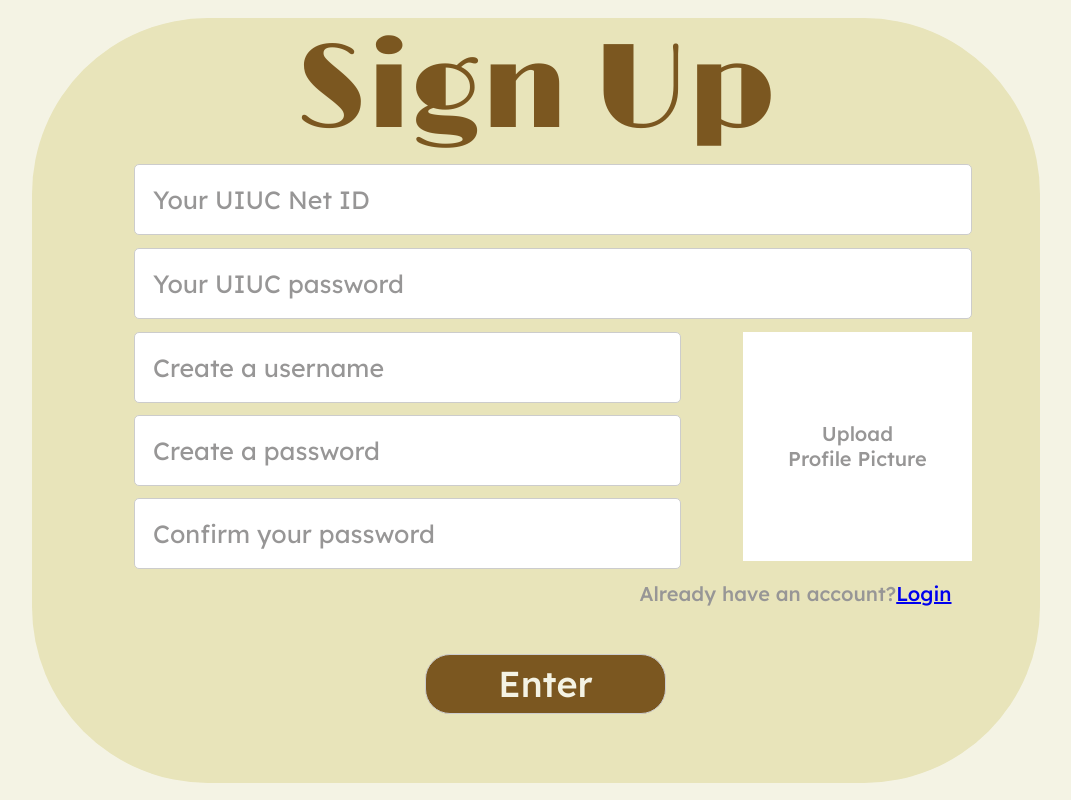
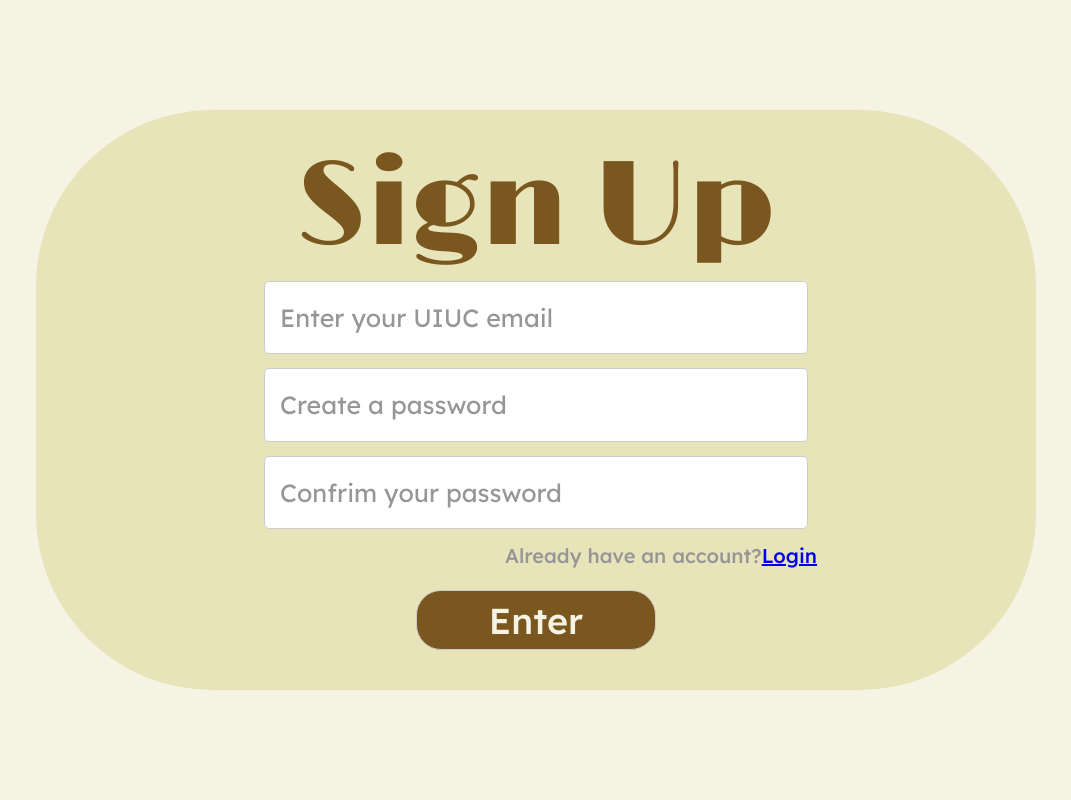
Before and after one commit to longma1012/CS409_project, a React (Create React App) app in the folder my-app/: page /signup in a window 1280 px wide. Shown: the whole page, without its empty margins (104-1175 px from the left). Built offline with nearby package versions, Linux system fonts and the light colour scheme.

Commit message:
sign up finished

```diff
--- a/my-app/src/components/Header/Header.jsx
+++ b/my-app/src/components/Header/Header.jsx
@@ -27,8 +27,7 @@
                 setCurrentUserEmail("");
             }
         });
-
-        return () => unsubscribe(); // Unsubscribe from the auth state listener on component unmount
+        return () => unsubscribe();
     }, []);
 
     // console.log(auth?.currentUser?.email);
--- a/my-app/src/components/LoginPage/LoginPage.css
+++ b/my-app/src/components/LoginPage/LoginPage.css
@@ -1,10 +1,6 @@
 @import "../../variables.css";
 
 .loginContainer {
-  /* width: 100%;
-  height: 100%;
-  position: relative;
-  background: #f4f3e4; */
   width: 100%;
   height: 100vh; /* Use vh for full viewport height if the container is the outermost element */
   display: flex; /* Set display to flex to use flexbox properties */
@@ -16,9 +12,7 @@
 
 .loginInnerContainer {
   width: 1000px;
-  height: 560px;
-  /* left: 256px;
-  top: 185px; */
+  height: 540px;
   margin: auto;
   position: absolute;
   background: #e8e4ba;
@@ -46,15 +40,13 @@
   align-items: center;
   padding: 0;
   margin-bottom: 50px;
-  /* border: 1px solid #7b5720; */
 }
 
 .login_section {
   width: 525px;
   height: 78px;
-  padding: 10px;
   margin-bottom: 14px;
-  /* margin-left: 238px; */
+  padding-left: 15px;
   color: var(--inner-text-grey);
   border: 1px solid #ccc;
   border-radius: 5px;
@@ -63,6 +55,7 @@
   font-weight: 400;
   word-wrap: break-word;
 }
+
 .login_section::placeholder {
   color: var(--inner-text-grey);
 }
@@ -95,11 +88,14 @@
   /* align-self: center; */
   margin: 0;
   padding: 0;
-  height: 30px;
+  height: 20px;
   color: red;
-  /* border: 1px solid #7b5720; */
   font-family: Lexend;
   font-size: 14px;
+}
+
+.error p {
+  margin: 0;
 }
 
 .enterButton{
@@ -109,6 +105,7 @@
 .enterButton button {
   width: 240px;
   height: 60px;
+  margin-top: 5px;
   border-radius: 25px;
   border: 1px solid #ccc;
   background-color: var(--dark-brown);
--- a/my-app/src/components/LoginPage/LoginPage.jsx
+++ b/my-app/src/components/LoginPage/LoginPage.jsx
@@ -3,7 +3,6 @@
 import { Link, useNavigate } from "react-router-dom";
 import { auth } from "../../config/firebase";
 import { signInWithEmailAndPassword } from "firebase/auth";
-import { createUserWithEmailAndPassword } from "firebase/auth";
 
 const LoginPage = () => {
     const [email, setEmail] = useState("");
@@ -11,7 +10,7 @@
     const [signInError, setSignInError] = useState(null);
     const navigate = useNavigate();
 
-    console.log(auth?.currentUser?.email);
+    // console.log(auth?.currentUser?.email);
 
     const signIn = async (e) => {
         e.preventDefault();
--- a/my-app/src/components/SignUpPage/SignUpPage.css
+++ b/my-app/src/components/SignUpPage/SignUpPage.css
@@ -1,24 +1,29 @@
+@import "../../variables.css";
+
 .container {
     width: 100%;
-  height: 100vh; /* Use vh for full viewport height if the container is the outermost element */
-  display: flex; /* Set display to flex to use flexbox properties */
-  justify-content: center; /* Center horizontally */
-  align-items: center; /* Center vertically */
+    height: 100vh;
+    display: flex;
+    justify-content: center;
+    align-items: center;
     position: relative;
     background: var(--background);
 }
 
 .innerContainer {
-  width: 1008.17px;
-  height: 765px;
+    width: 1000px;
+    height: 580px;
     margin: auto;
     background: #e8e4ba;
     border-radius: 176px;
     display: flex;
     flex-direction: column;
+    justify-content: space-between;
+    align-items: center;
 }
 
 .signUpTitle {
+    margin-top: 25px;
     color: var(--dark-brown);
     text-align: center;
     font-family: "Limelight", cursive;
@@ -28,35 +33,23 @@
     line-height: normal;
 }
 
-.signup_uiuc_section {
-  width: 816px;
-  height: 67px;
-  margin-left: 102px;
-  margin-bottom: 13px;
-  border: 1px solid #ccc;
-  border-radius: 5px;
-  padding-left: 18px;
-  color: var(--inner-text-grey);
-  font-size: 25px;
-  font-family: Lexend;
-  font-weight: 400;
-  word-wrap: break-word;
-}
-.signup_uiuc_section::placeholder{
-  color: var(--inner-text-grey);
+.signUpformationContainer {
+    height: 262px;
+    width: 525px;
+    display: flex;
+    flex-direction: column;
+    justify-content: space-between;
+    align-items: center;
+    padding: 0;
+    /* border: 1px solid red; */
 }
 
-.otherformContainer {
-  display: flex;
-  flex-direction: row;
-}
 .signup_section {
-  width: 525px;
-  height: 67px;
-  margin-bottom: 12px;
-  margin-left: 102px;
+    width: 100%;
+    height: 78px;
+    padding-left: 15px;
+    margin-bottom: 14px;
     border: 1px solid #ccc;
-  padding-left: 18px;
     border-radius: 5px;
     color: var(--inner-text-grey);
     font-size: 25px;
@@ -68,33 +61,9 @@
 .signup_section::placeholder {
     color: var(--inner-text-grey);
 }
-.signupForm {
-  display: flex;
-  flex-direction: column;
-}
-
-.photoUpload {
-  width: 229px;
-  height: 229px;
-  flex-shrink: 0;
-  background: #fff;
-  margin-left: 62px;
-  color: var(--inner-text-grey);
-
-  text-align: center;
-  font-family: Lexend;
-  font-size: 20px;
-  font-style: normal;
-  font-weight: 500;
-  line-height: normal;
-  display: flex;
-  flex-direction: column;
-  justify-content: center;
-  flex-shrink: 0;
-}
 
 .loginIfHaveAccount {
-  margin-left: 519px;
+  margin-left: 250px;
     color: var(--inner-text-grey);
     text-align: center;
     font-family: Lexend;
@@ -118,13 +87,30 @@
     color: #7f1f1f;
 }
 
-.enterButtonSignup button {
-  width: 241px;
+.error{
+  /* align-self: center; */
+  margin: 0;
+  padding: 0;
+  height: 20px;
+  color: red;
+  font-family: Lexend;
+  font-size: 14px;
+  /* margin-bottom: 5px; */
+}
+
+.error p {
+  margin: 0;
+}
+
+.enterButton{
+  align-self: center;
+}
+.enterButton button {
+  width: 240px;
   height: 60px;
-  margin-left: 393px;
-  margin-top: 48px;
-  margin-bottom: 55px;
   border-radius: 25px;
+  margin-top: 5px;
+  margin-bottom: 40px;
   border: 1px solid #ccc;
   background-color: var(--dark-brown);
   color: var(--background);
@@ -135,3 +121,6 @@
   font-weight: 500;
   line-height: normal;
 }
+.enterButton button:active {
+  background-color: #2f200a;
+}
--- a/my-app/src/components/SignUpPage/SignUpPage.jsx
+++ b/my-app/src/components/SignUpPage/SignUpPage.jsx
@@ -1,52 +1,65 @@
 import React, { useState } from "react";
 import "./SignUpPage.css";
-import { Link } from "react-router-dom";
+import { Link, useNavigate } from "react-router-dom";
+import { auth } from "../../config/firebase";
+import { createUserWithEmailAndPassword } from "firebase/auth";
 
 const SignUpPage = () => {
-    //   const [netId, setNetId] = useState("");
-    //   const [password, setPassword] = useState("");
-    //   const [confirmPassword, setConfirmPassword] = useState("");
+    const [email, setEmail] = useState("");
+    const [password, setPassword] = useState("");
+    const [confirmPassword, setConfirmPassword] = useState("");
+    const [signUpError, setSignUpError] = useState(null);
+    const navigate = useNavigate();
+
+    const signUp = async (e) => {
+        e.preventDefault();
+        if (!email.endsWith("@illinois.edu")) {
+            setSignUpError("Not an UIUC email");
+        } else if (password !== confirmPassword) {
+            setSignUpError("Passwords do not match");
+        } else {
+            try {
+                const userCredential = await createUserWithEmailAndPassword(
+                    auth,
+                    email,
+                    password
+                );
+                console.log(userCredential);
+                navigate("/main");
+            } catch (error) {
+                console.log(error);
+                setSignUpError("Invalid email or password. Please try again.");
+            }
+        }
+    };
+
     return (
         <div className="container">
             <div className="innerContainer">
                 <div className="signUpTitle"> Sign Up</div>
-                <div className="uiucInformationContainer">
+                <div className="signUpformationContainer">
                     <input
                         type="text"
-                        className="signup_uiuc_section"
-                        placeholder="Your UIUC Net ID"
+                        className="signup_section"
+                        placeholder="Enter your UIUC email"
+                        value={email}
+                        onChange={(e) => setEmail(e.target.value)}
                     />
 
                     <input
-                        type="text"
-                        className="signup_uiuc_section"
-                        placeholder="Your UIUC password"
+                        type="password"
+                        className="signup_section"
+                        placeholder="Create a password"
+                        value={password}
+                        onChange={(e) => setPassword(e.target.value)}
                     />
-                </div>
-                <div className="otherformContainer">
-                    <div className="signupForm">
-                        <input
-                            type="text"
-                            className="signup_section"
-                            placeholder="Create a username"
-                        />
-                        <input
-                            type="text"
-                            className="signup_section"
-                            placeholder="Create a password"
-                        />
-                        <input
-                            type="text"
-                            className="signup_section"
-                            placeholder="Confirm your password"
-                        />
-                    </div>
-                    <div className="photoUpload">
-                        <label for="profile-upload">
-                            Upload <br></br>Profile Picture
-                        </label>
-                        <input type="file" id="profile-upload" hidden />
-                    </div>
+                    <input
+                        type="password"
+                        className="signup_section"
+                        placeholder="Confrim your password"
+                        value={confirmPassword}
+                        onChange={(e) => setConfirmPassword(e.target.value)}
+                    />
                 </div>
                 <div className="loginIfHaveAccount">
                     Already have an account?
@@ -54,11 +67,13 @@
                         Login
                     </Link>
                 </div>
-
-                <div className="enterButtonSignup">
-                    <Link to="/main">
-                        <button type="submit">Enter</button>
-                    </Link>
+                <div className="error">
+                    {signUpError && <p>{signUpError}</p>}
+                </div>
+                <div className="enterButton">
+                    <button onClick={signUp} type="submit">
+                        Enter
+                    </button>
                 </div>
             </div>
         </div>
```
Lines whose indentation alone changed are shown as unchanged.
